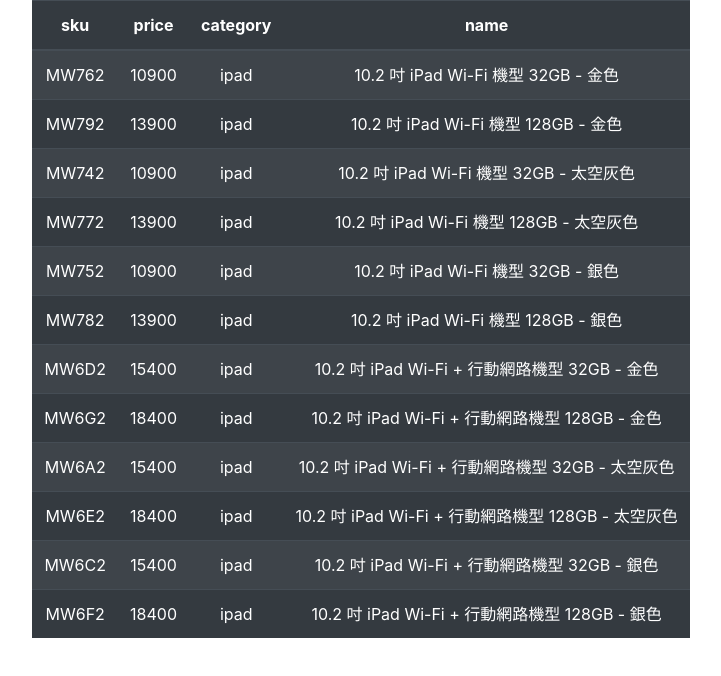
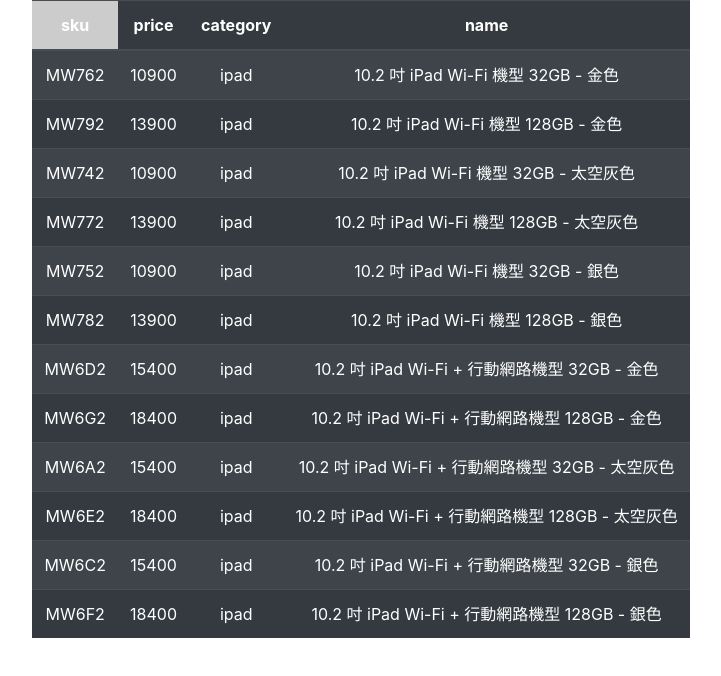
Before and after one commit to gene870607/gene870607-vs_code_javascript_HW, a plain HTML site: page Apple-Ajax/Apple_iPadTable_Ajax.html in a window 1280 px wide. In both pictures the pointer is over the element "sku". Shown: the whole page, without its empty margins (279-1000 px from the left). Drawn offline with nearby package versions, Linux system fonts and the light colour scheme; files whose address does not match are found by name.

Commit message:
first commit

```diff
--- a/Apple-Ajax/Apple_iPadTable_Ajax.html
+++ b/Apple-Ajax/Apple_iPadTable_Ajax.html
@@ -23,6 +23,11 @@
 
         .table {
             width: initial;
+        }
+
+        th:hover{
+            background-color: #ccc;
+            cursor: pointer;
         }
     </style>
 </head>
```
